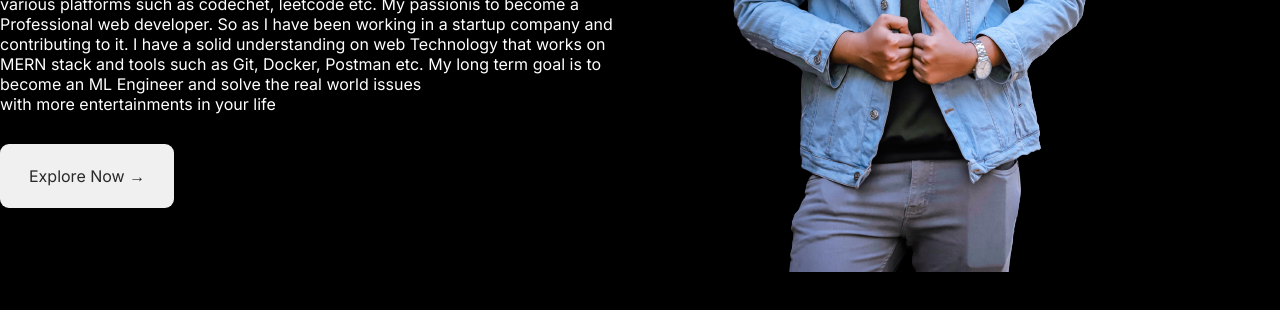
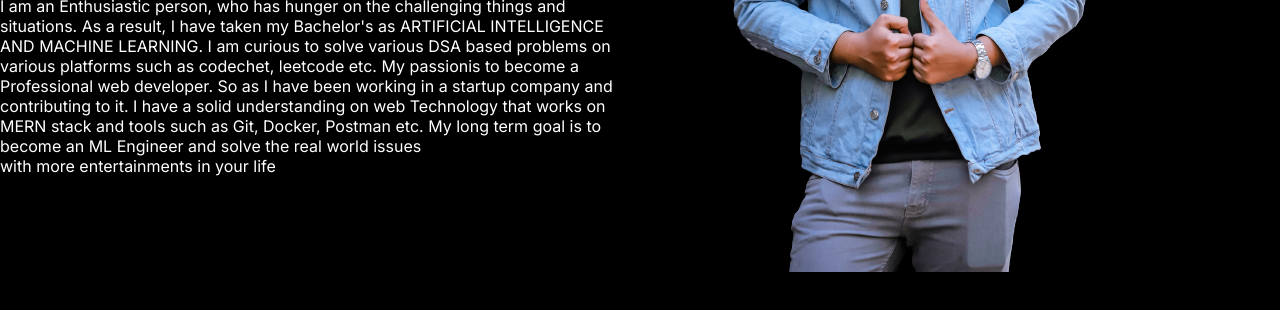
Before and after one commit to ASHOK44321/Profllo.github.io, a plain HTML site: page index.html in a window 1280 px wide. Shown: the part 756-1066 px from the top of the page. Drawn offline with Linux system fonts and the light colour scheme.

Commit message:
Update index.html

```diff
--- a/index.html
+++ b/index.html
@@ -37,7 +37,7 @@
                     <h1>Computer Science and Engineering</h1>
                     <h1 class="text_info" >Profile Website</h1>
                     <p class="text_para" >I am an Enthusiastic person, who has hunger on the challenging things and situations. As a result, I have taken my Bachelor's as ARTIFICIAL INTELLIGENCE AND MACHINE LEARNING. I am curious to solve various DSA based problems on various platforms such as codechet, leetcode etc. My passionis to become a Professional web developer. So as I have been working in a startup company and contributing to it. I have a solid understanding on web Technology that works on MERN stack and tools such as Git, Docker, Postman etc. My long term goal is to become an ML Engineer and solve the real world issues <br> with more entertainments in your life</p>
-                    <a href="" class="btn" >Explore Now  &#8594</a>
+
 
                 </div>
 
```
